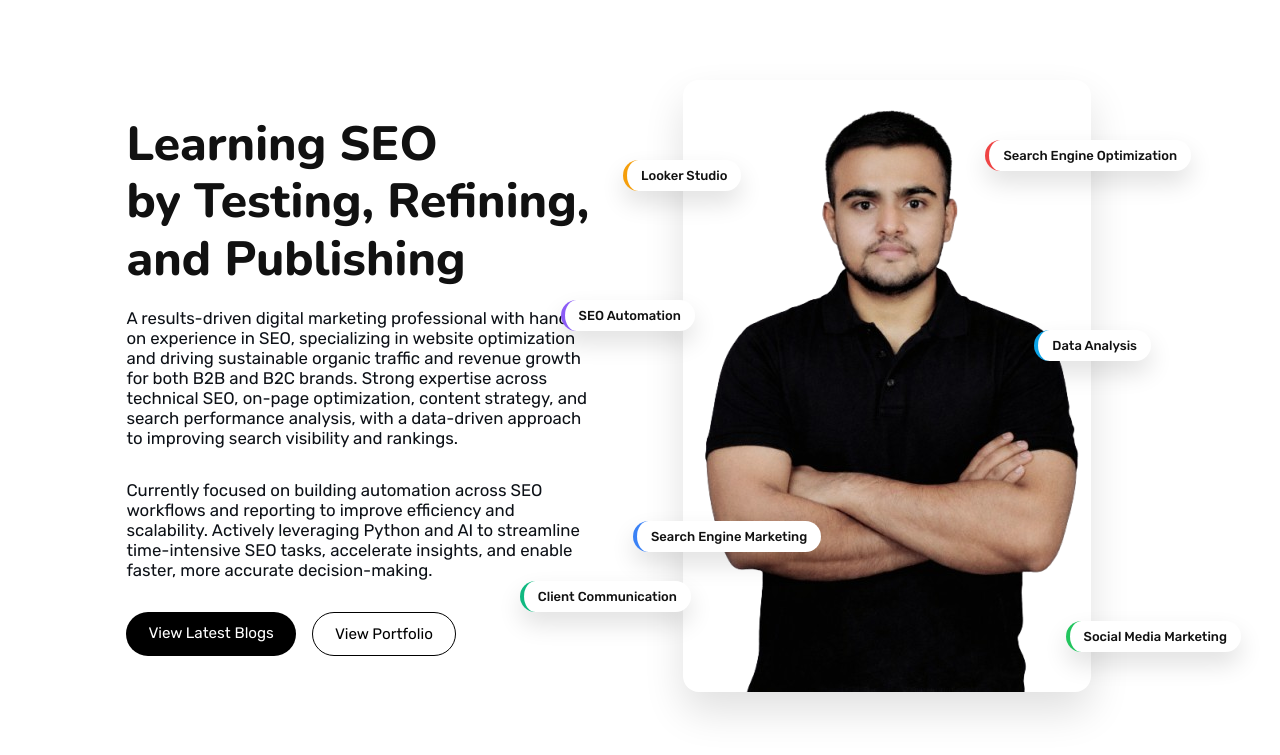
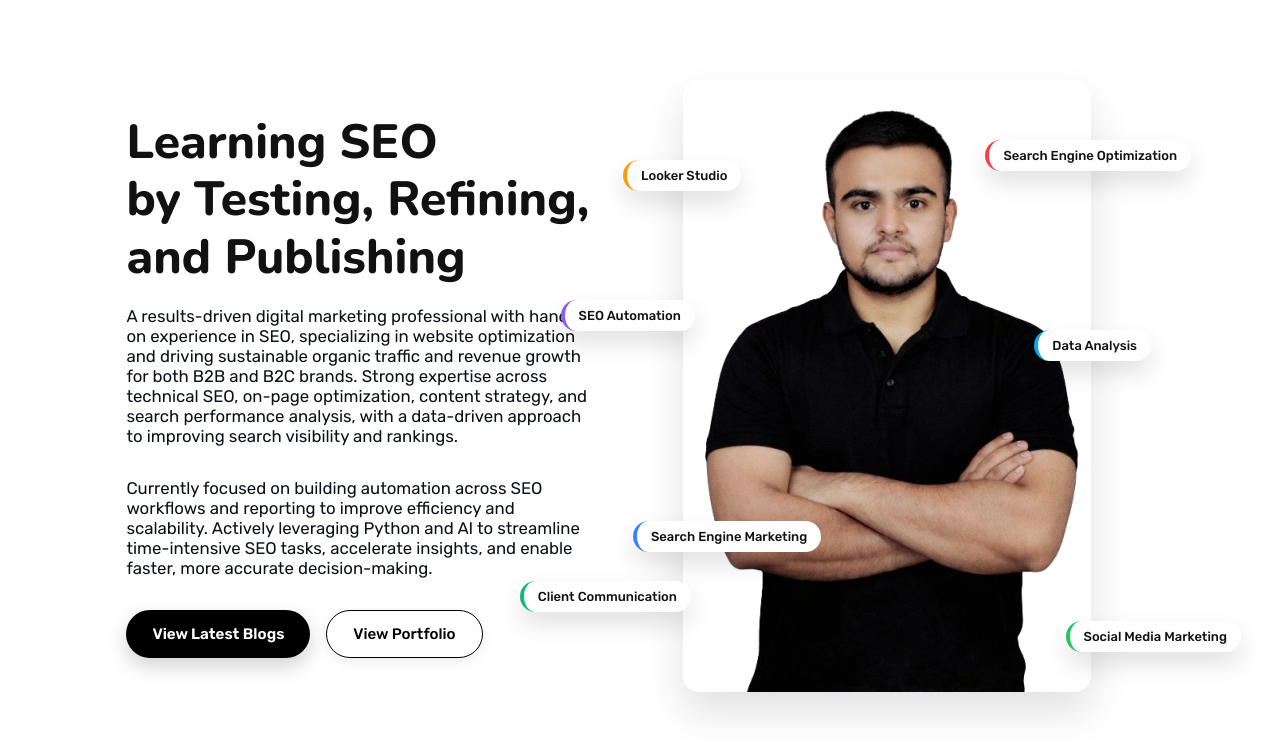
Before and after one commit to uddeshbommawar/uddeshbommawar.github.io, a Jekyll site: the page built from index.md, in a window 1280 px wide. Shown: the top 755 px of the page. Built offline with Jekyll 4.4.1, drawn with Linux system fonts in a browser that asks for light colours.

Commit message:
Update main.css

```diff
--- a/assets/css/main.css
+++ b/assets/css/main.css
@@ -48,20 +48,64 @@ h1, h2, h3, h4, h5, h6 {
 }
 
 .btn {
-  padding: 12px 22px;
+  display: inline-flex;
+  align-items: center;
+  justify-content: center;
+
+  padding: 14px 26px;
   border-radius: 999px;
   text-decoration: none;
   font-size: 0.95rem;
+  font-weight: 500;
+
+  cursor: pointer;
+  transition:
+    transform 0.15s ease,
+    box-shadow 0.15s ease,
+    background-color 0.15s ease,
+    color 0.15s ease;
 }
+
+/* Primary button */
 
 .btn.primary {
   background: #000;
   color: #fff;
+  box-shadow: 0 8px 20px rgba(0, 0, 0, 0.18);
+}
+.hero-cta .btn.primary {
+  font-weight: 600;
 }
 
+.btn.primary:hover {
+  transform: translateY(-2px);
+  box-shadow: 0 12px 28px rgba(0, 0, 0, 0.25);
+}
+
+.btn.primary:active {
+  transform: translateY(0);
+  box-shadow: 0 6px 14px rgba(0, 0, 0, 0.18);
+}
+
+/* Secondary button */
+
 .btn.secondary {
-  border: 1px solid #000;
+  background: #fff;
   color: #000;
+  border: 1.5px solid #000;
+  box-shadow: 0 4px 12px rgba(0, 0, 0, 0.08);
+}
+
+.btn.secondary:hover {
+  background: #000;
+  color: #fff;
+  transform: translateY(-2px);
+  box-shadow: 0 10px 24px rgba(0, 0, 0, 0.18);
+}
+
+.btn.secondary:active {
+  transform: translateY(0);
+  box-shadow: 0 5px 14px rgba(0, 0, 0, 0.12);
 }
 
 .hero-right {
```
